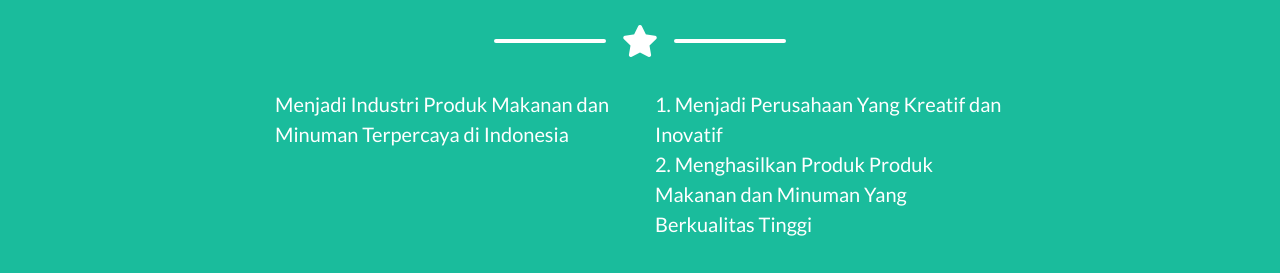
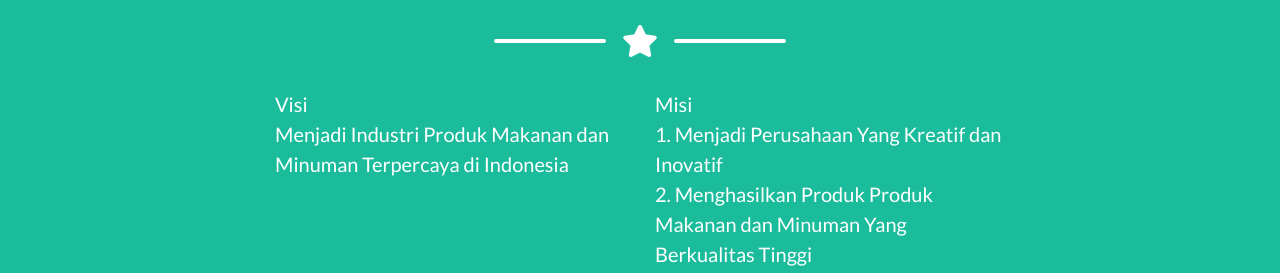
Before and after one commit to jlsazure/jlsazure.github.io, a website with bundled scripts: page index.html in a window 1280 px wide. Shown: the part 1490-1763 px from the top of the page. Built offline with nearby package versions, Linux system fonts and the light colour scheme.

Commit message:
Update index.html

```diff
--- a/index.html
+++ b/index.html
@@ -189,10 +189,12 @@
       <!-- About Section Content -->
       <div class="row">
         <div class="col-lg-4 ml-auto">
-          <p class="lead">Menjadi Industri Produk Makanan dan Minuman Terpercaya di Indonesia</p>
+          <p class="lead">Visi
+            <br>Menjadi Industri Produk Makanan dan Minuman Terpercaya di Indonesia</p>
         </div>
         <div class="col-lg-4 mr-auto">
-          <p class="lead">1. Menjadi Perusahaan Yang Kreatif dan Inovatif
+          <p class="lead">Misi
+            <br>1. Menjadi Perusahaan Yang Kreatif dan Inovatif
           <br>2. Menghasilkan Produk Produk Makanan dan Minuman Yang Berkualitas Tinggi</p></p>
         </div>
       </div>
```
